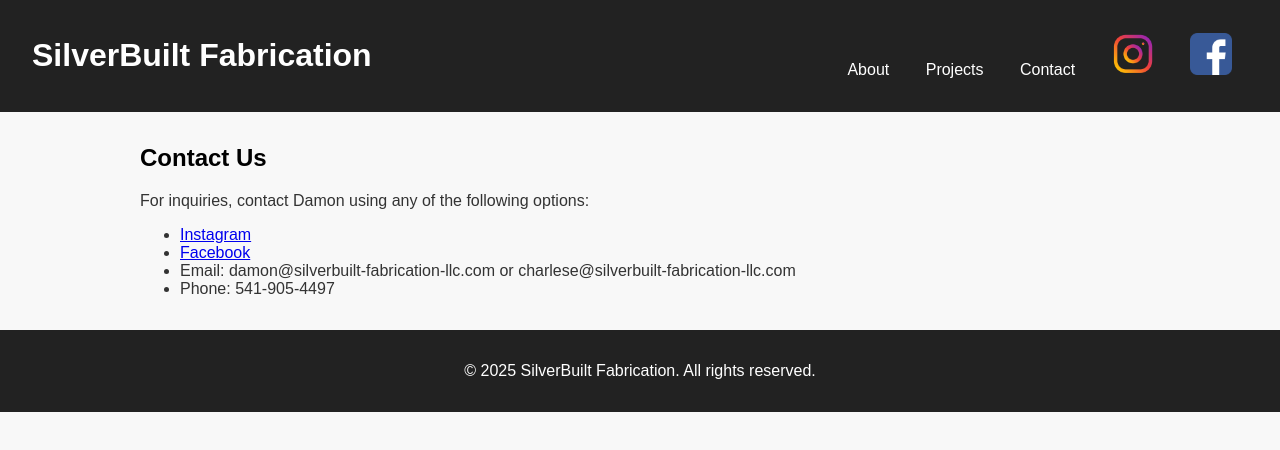
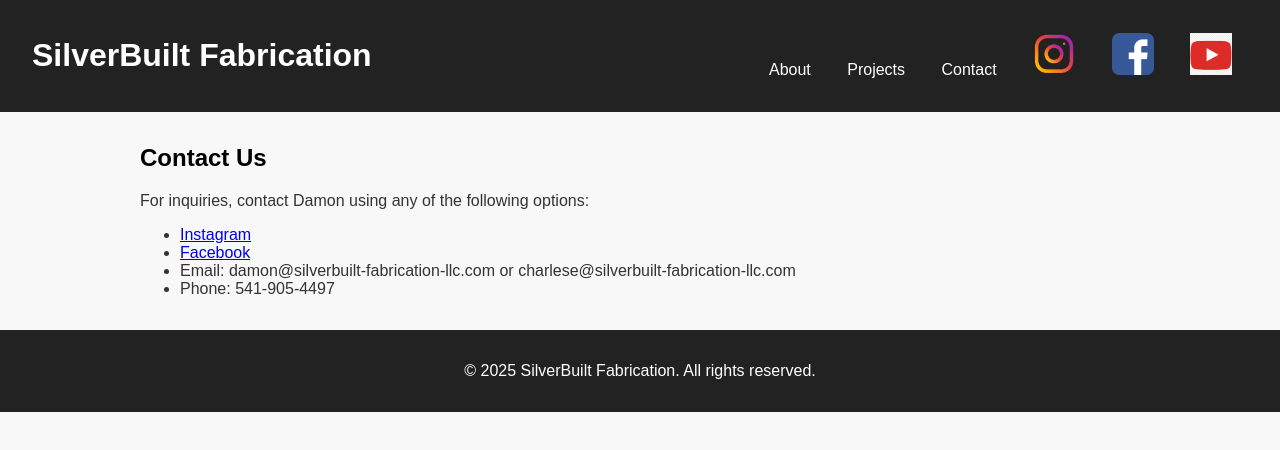
Before and after one commit to SilverBuilt-Fabrication-LLC/Website, a plain HTML site: page contact.html in a window 1280 px wide. Drawn offline with Linux system fonts and the light colour scheme.

Commit message:
Update contact.html

```diff
--- a/contact.html
+++ b/contact.html
@@ -16,6 +16,7 @@
 <a href="contact.html">Contact</a>
 <a href="https://www.instagram.com/silverbuilt_fab_llc/"><img src="insta.png" alt="Instagram" style="width:42px;height:42px;"></a>
 <a href="http://facebook.com/profile.php?id=61579937181952"><img src="facebook.png" alt="Facebook" style="width:42px;height:42px;"></a>
+<a href="https://www.youtube.com/@SilverBuilt"><img src="youtubeicon.png" alt="Youtube" style="width:42px;height:42px;"></a>
 </nav>
 </header>
 
```
